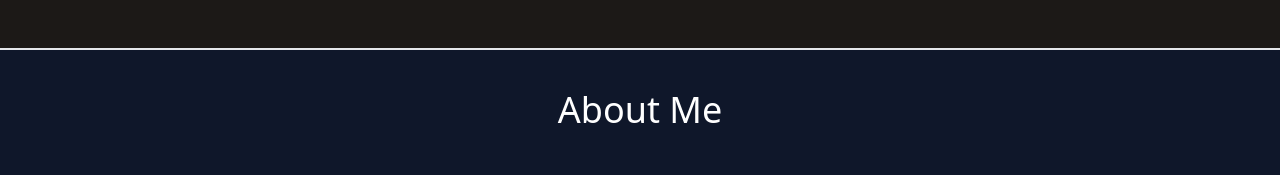
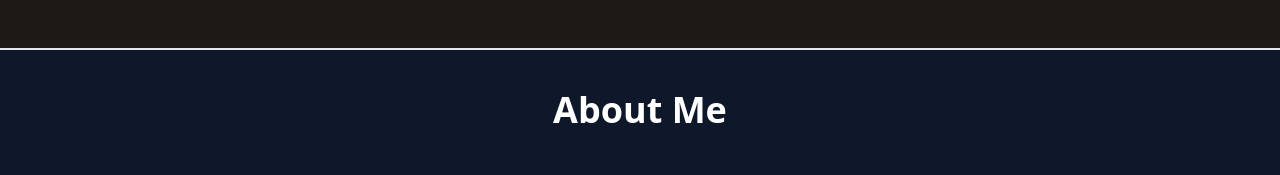
Before and after one commit to jordantwells42/jordantwells-next, a Next.js app: page / in a window 1280 px wide. Shown: the part 750-925 px from the top of the page. Built offline with nearby package versions, Linux system fonts and the light colour scheme.

Commit message:
Update section.js

```diff
--- a/components/section.js
+++ b/components/section.js
@@ -3,7 +3,7 @@ import React from "react";
 function Section(props) {
   return (
     <div className="py-5 text-white text-2xl w-3/4 items-center justify-center text-center">
-      <h1 id={props.name} className="text-4xl py-5">
+      <h1 id={props.name} className="text-4xl py-5 font-bold">
         {props.name}
       </h1>
       <div className="py-5">
```
